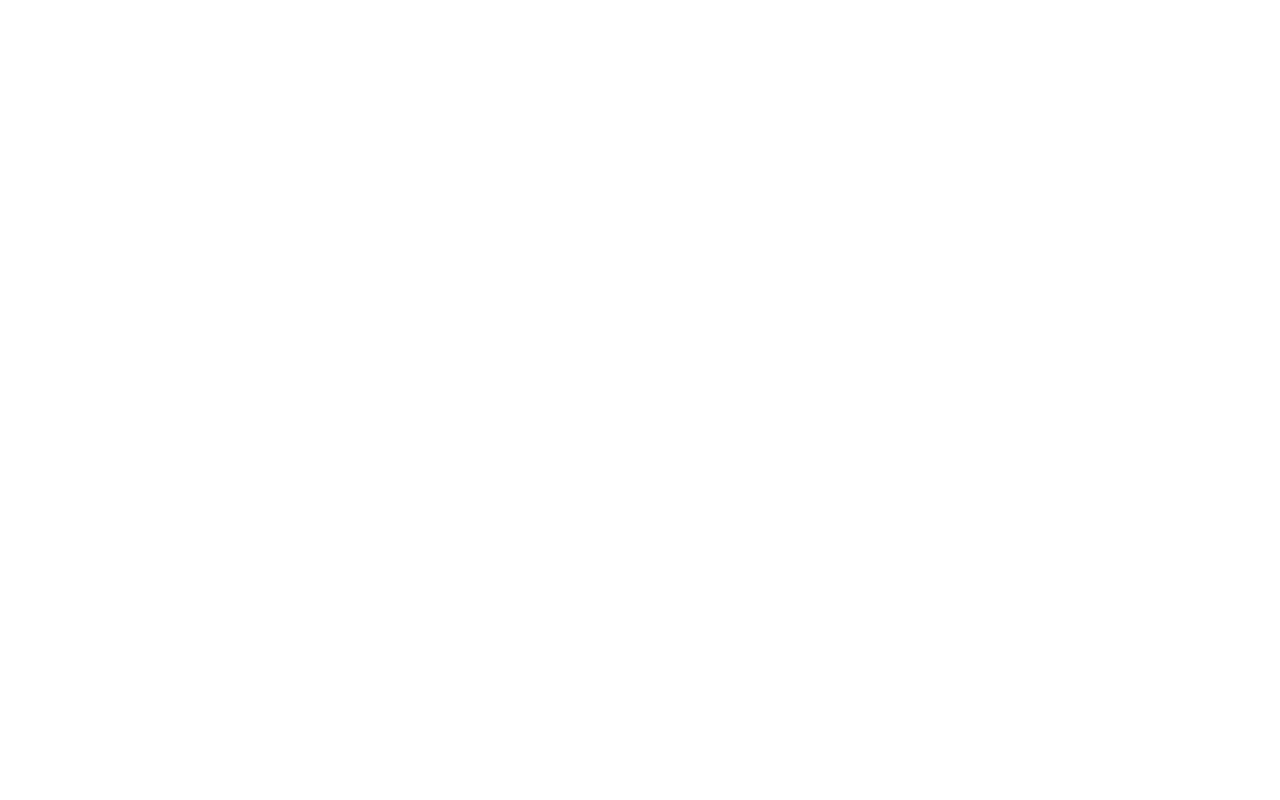
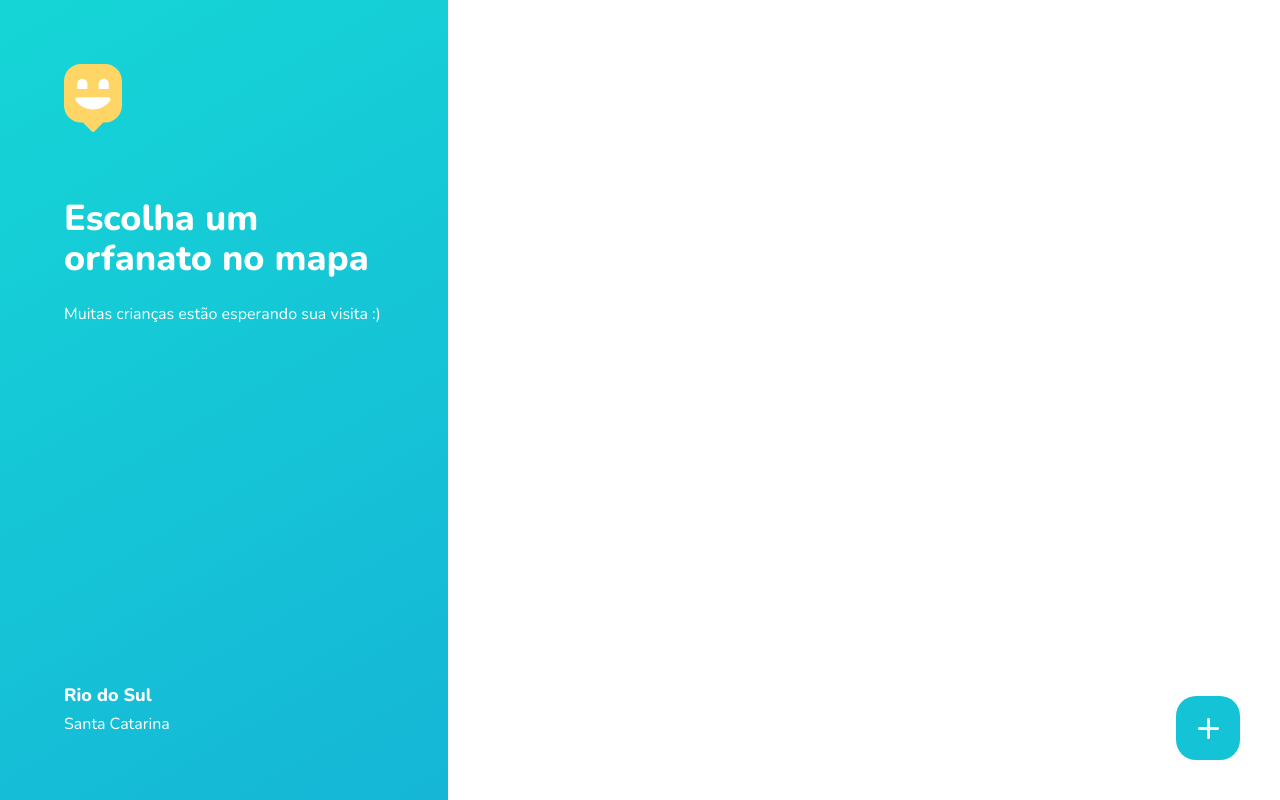
Before and after one commit to Julianamcs/happy, a plain HTML site: page orphanages.html in a window 1280 px wide. Drawn offline with nearby package versions, Linux system fonts and the light colour scheme.

Commit message:
upDate: criação da page-orphanages
Criação da pág: page-orphanages mapas, CSS e animações.

```diff
--- a/orphanages.html
+++ b/orphanages.html
@@ -10,15 +10,34 @@
         <link rel="icon" href="./public/images/logo-icon.png" />
 
         <link rel="stylesheet" href="./public/css/main.css" />
-
         <link rel="stylesheet" href="./public/css/animations.css" />
-
         <link rel="stylesheet" href="./public/css/page-orphanages.css" />
 
         <link href="https://fonts.googleapis.com/css2?family=Nunito:wght@400;600;800&display=swap" rel="stylesheet">
 
     </head>
     <body>
+        <div id="page-orphanages">
+            <aside class="animate-right">
+                <header>
+                    <img src="./public/images/map-marker.svg" alt="Happy">
 
+                    <h2>Escolha um orfanato no mapa</h2>
+
+                    <p>Muitas crianças estão esperando sua visita :)</p>
+                </header>
+
+                <footer>
+                    <strong>Rio do Sul</strong>
+                    <p>Santa Catarina</p>
+                </footer>
+            </aside>
+
+            <div id="mapid"></div>
+
+            <a href="create-orphanage.html" class="create-orphanage" title="Cadastre um Orfanato">
+                <img src="./public/images/plus.svg" alt="Criar orfanato">
+            </a>
+        </div>
     </body>
 </html>
--- a/public/css/animations.css
+++ b/public/css/animations.css
@@ -16,3 +16,20 @@
     animation-duration: 300ms;
     animation-fill-mode: backwards;
 }
+
+/*animação da pág de orphanages mapas*/
+@keyframes right {
+    from {
+        opacity: 0;
+        transform: translateX(-100%);
+    }
+    to{
+        opacity: 1;
+        transform: translateX(0);
+    }
+}
+
+.animate-right {
+    animation-name:  right;
+    animation-duration: 300ms;
+}
--- a/public/css/main.css
+++ b/public/css/main.css
@@ -1,6 +1,7 @@
 * {
     margin: 0;
     padding: 0;
+    box-sizing: content-box;
 }
 
 /*selector body*/
--- a/public/css/page-orphanages.css
+++ b/public/css/page-orphanages.css
@@ -0,0 +1,57 @@
+#page-orphanages {
+    width: 100%;
+    height: 100%;
+
+    display: flex;
+}
+
+aside {
+    width: clamp(24rem, 25vw, 44rem);
+    background:  linear-gradient(329.54deg, #15B6D6 0%, #15D6D6 100%);
+    padding: clamp(3rem, 5vw, 8rem);
+
+    display: flex;
+    flex-direction: column;
+    justify-content: space-between;
+}
+
+aside h2 {
+    margin-top: 6.4rem;
+
+    font: 800 clamp(2rem, 5vw, 3.6rem)/1.1 'Nunito', sans-serif;
+}
+
+aside p {
+    margin-top: 2.4rem;
+    font: 400 1.6rem/1.5 'Nunito', sans-serif;
+}
+
+aside footer p {
+    margin-top: .8rem;
+}
+
+#mapid {
+    width: 50%;
+}
+
+/*button*/
+a.create-orphanage {
+    position: absolute;
+    right: 4rem;
+    bottom: 4rem;
+    width: 6.4rem;
+    height: 6.4rem;
+    background: #15C3D6;
+    border: 0;
+    border-radius: 2rem;
+
+    display: flex;
+    justify-content: center;
+    align-items: center;
+
+    transition: background-color 200ms;
+}
+
+a.create-orphanage:hover {
+    background: #17D6EB;
+}
```
